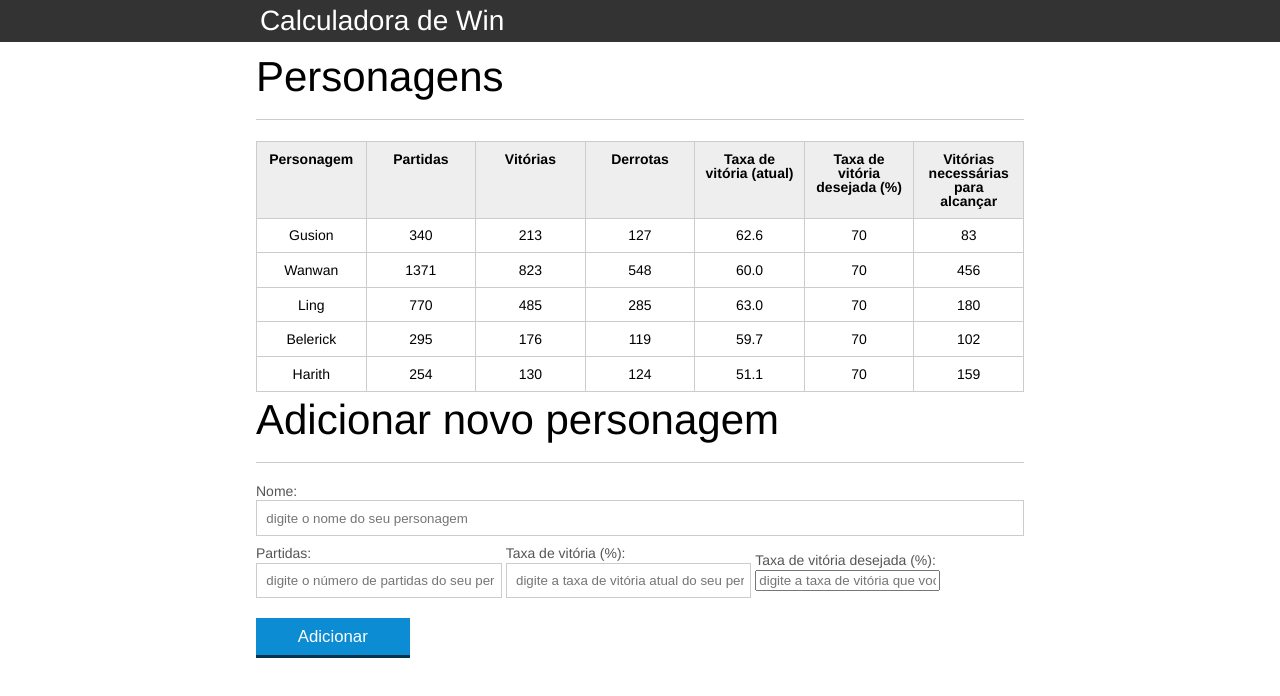
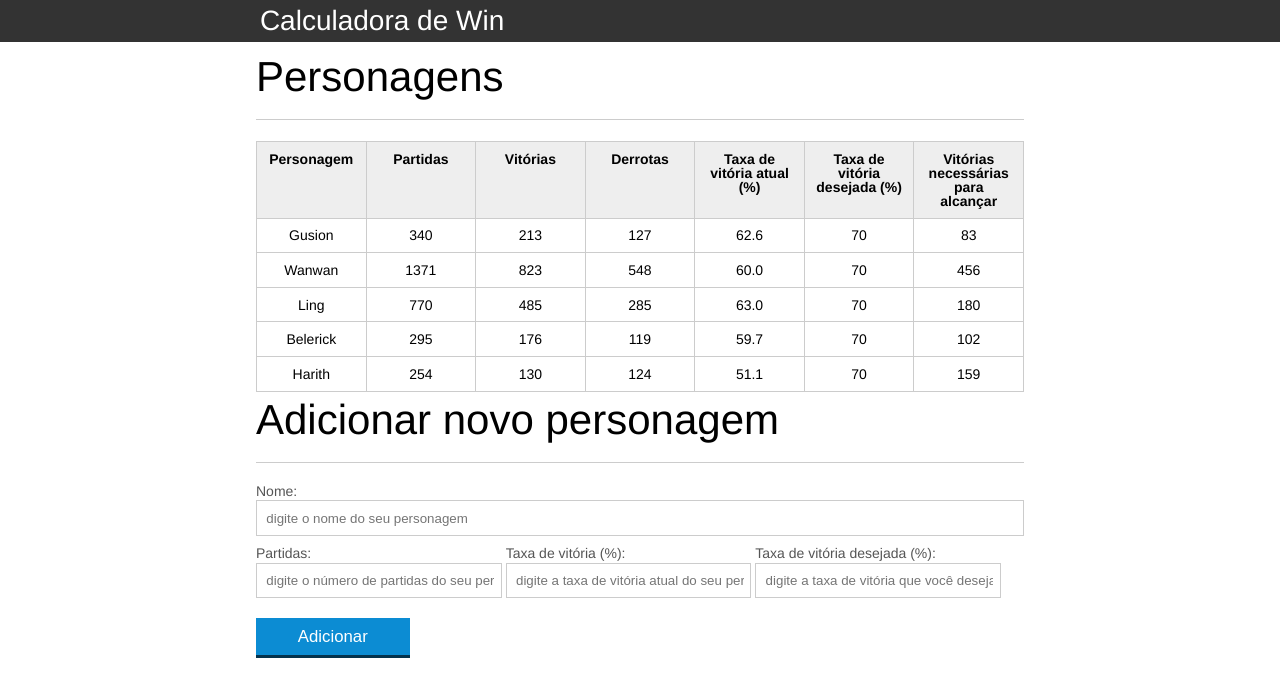
Before and after one commit to JMiguel-arlopes/Calculadora_de_Win_Rate, a plain HTML site: page index.html in a window 1280 px wide. Drawn offline with Linux system fonts and the light colour scheme.

Commit message:
atualizando o index

```diff
--- a/index.html
+++ b/index.html
@@ -24,7 +24,7 @@
 							<th>Partidas</th>
 							<th>Vitórias</th>
 							<th>Derrotas</th>
-							<th>Taxa de vitória (atual)</th>
+							<th>Taxa de vitória atual (%)</th>
 							<th>Taxa de vitória desejada (%)</th>
 							<th>Vitórias necessárias para alcançar</th>
 						</tr>
@@ -100,7 +100,7 @@
 					</div>
 					<div class="grupo">
 						<label for="desejada">Taxa de vitória desejada (%):</label>
-						<input id="desejada" name="desejada" type="text" placeholder="digite a taxa de vitória que você deseja para seu personagem="campo campo-medio">
+						<input id="desejada" name="desejada" type="text" placeholder="digite a taxa de vitória que você deseja para seu personagem" class= "campo campo-medio">
 					</div>
 
 					<button id="adicionar-personagem" class="botao bto-principal">Adicionar</button>
```
